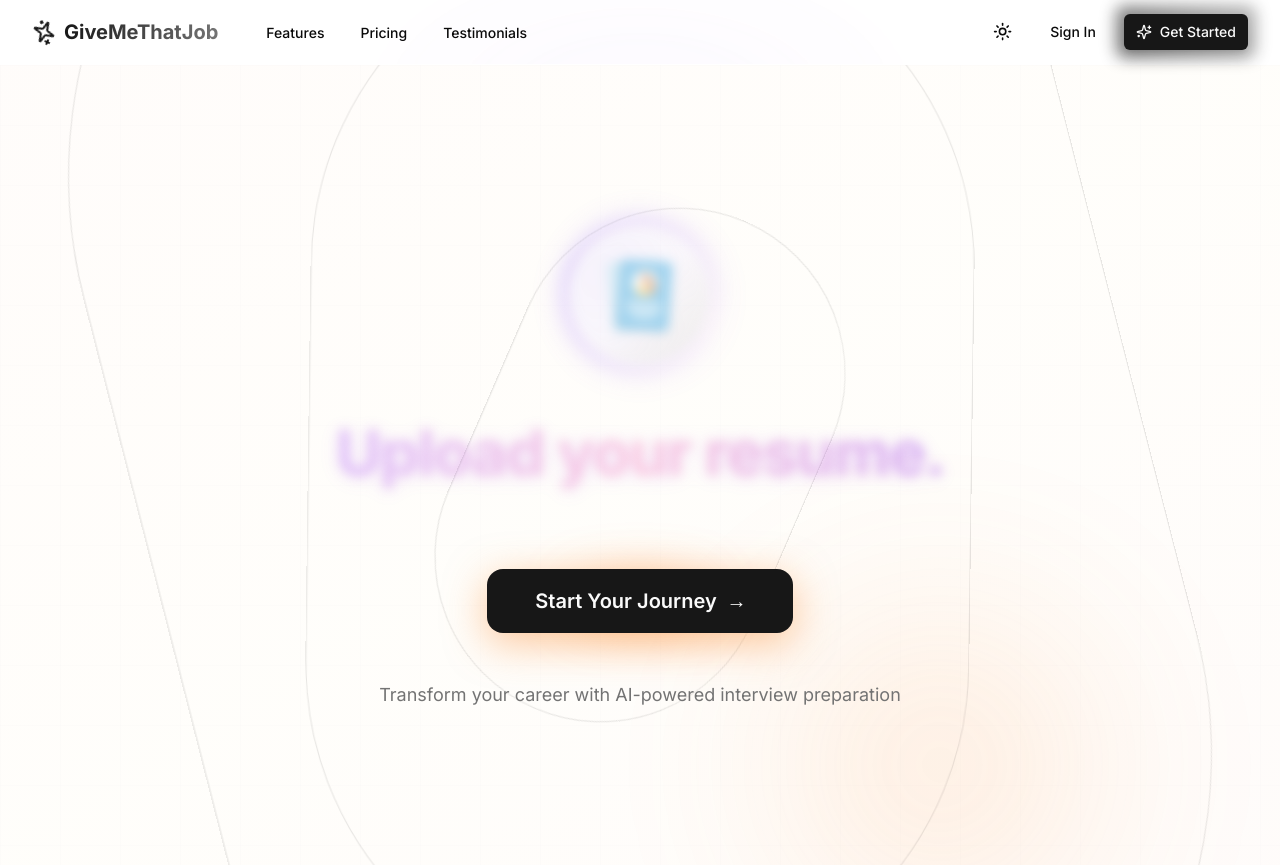
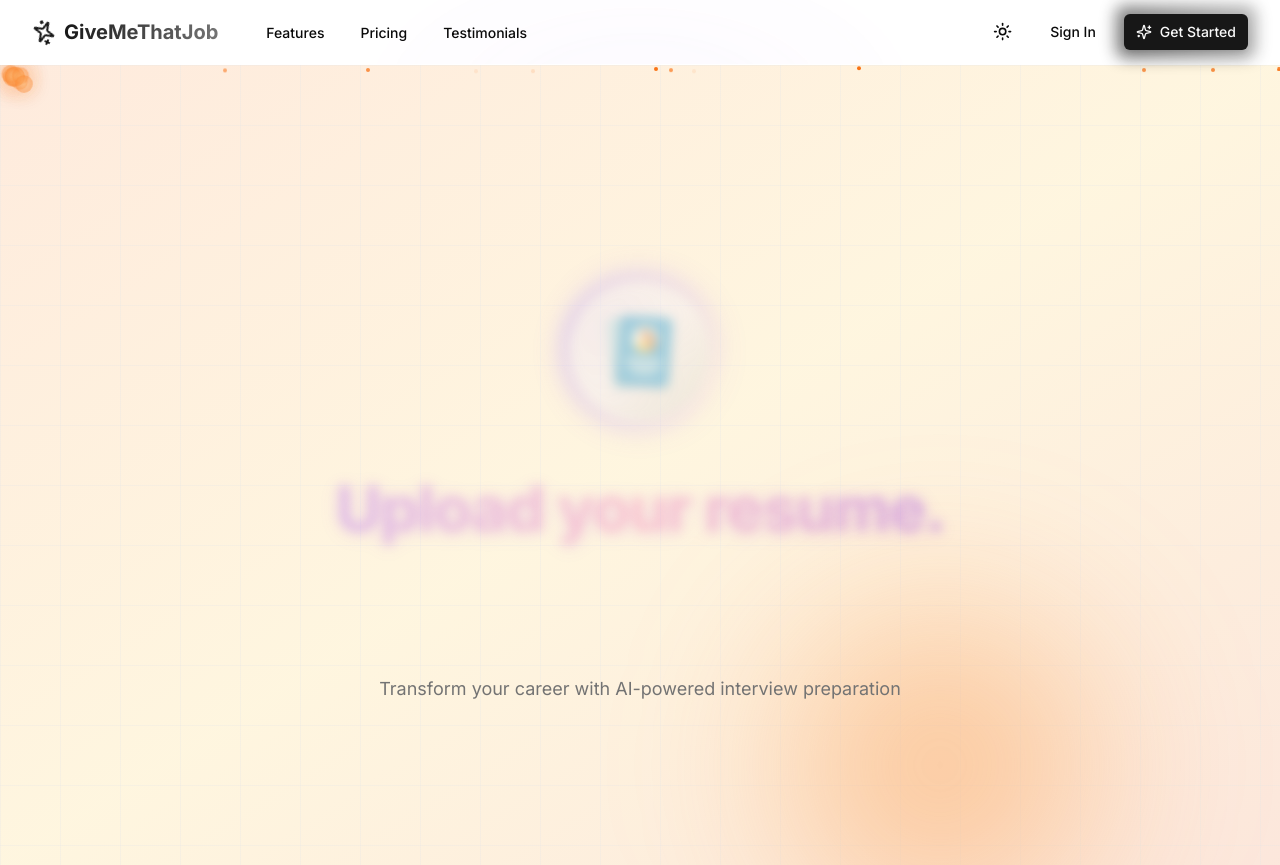
Before and after one commit to jolehuit/givemethatjob, a Next.js app: page / in a window 1280 px wide. Shown: the top 865 px of the page. Built offline with nearby package versions, Linux system fonts and the light colour scheme.

Commit message:
Updated hero.tsx

```diff
--- a/components/landing/hero.tsx
+++ b/components/landing/hero.tsx
@@ -1,9 +1,9 @@
 "use client";
 
 import { Button } from "@/components/ui/button";
-import { useState, useEffect, useRef } from "react";
 import Link from "next/link";
 import { motion, AnimatePresence, useMotionValue, useTransform } from "framer-motion";
+import { useEffect, useState, useRef } from "react";
 import Lottie from "lottie-react";
 import brainAnimation from "@/public/lottie-animations/brain.json";
 import sparklesAnimation from "@/public/lottie-animations/sparkles.json";
@@ -15,8 +15,8 @@ export function Hero() {
   const [isTyping, setIsTyping] = useState(false);
   const [typedText, setTypedText] = useState("");
   const [showParticles, setShowParticles] = useState(false);
+  const [isLargeScreen, setIsLargeScreen] = useState(false);
   const containerRef = useRef<HTMLDivElement>(null);
-  const [isLargeScreen, setIsLargeScreen] = useState(false);
 
   const mouseX = useMotionValue(0);
   const mouseY = useMotionValue(0);
@@ -31,7 +31,8 @@ export function Hero() {
       color: "from-blue-500 via-cyan-400 to-blue-600",
       glowColor: "rgba(59, 130, 246, 0.5)",
       lightColor: "rgb(147, 197, 253)",
-      particleColor: "#3B82F6"
+      particleColor: "#3B82F6",
+      isButton: false
     },
     {
       text: "Upload your resume.",
@@ -39,7 +40,8 @@ export function Hero() {
       color: "from-purple-500 via-pink-400 to-purple-600",
       glowColor: "rgba(168, 85, 247, 0.5)",
       lightColor: "rgb(196, 181, 253)",
-      particleColor: "#A855F7"
+      particleColor: "#A855F7",
+      isButton: false
     },
     {
       text: "Face our AI recruiter.",
@@ -47,7 +49,8 @@ export function Hero() {
       color: "from-orange-500 via-amber-400 to-orange-600",
       glowColor: "rgba(251, 146, 60, 0.5)",
       lightColor: "rgb(253, 186, 116)",
-      particleColor: "#F97316"
+      particleColor: "#F97316",
+      isButton: false
     },
     {
       text: "Get the call.",
@@ -55,14 +58,28 @@ export function Hero() {
       color: "from-emerald-500 via-teal-400 to-emerald-600",
       glowColor: "rgba(52, 211, 153, 0.5)",
       lightColor: "rgb(110, 231, 183)",
-      particleColor: "#10B981"
+      particleColor: "#10B981",
+      isButton: false
+    },
+    {
+      text: "Start Your Journey",
+      animation: sparklesAnimation,
+      color: "from-purple-600 via-pink-500 to-indigo-600",
+      glowColor: "rgba(168, 85, 247, 0.6)",
+      lightColor: "rgb(196, 181, 253)",
+      particleColor: "#A855F7",
+      isButton: true
     }
   ];
 
   useEffect(() => {
-    if (typeof window !== 'undefined') {
+    const checkScreenSize = () => {
       setIsLargeScreen(window.innerWidth > 768);
-    }
+    };
+
+    checkScreenSize();
+    window.addEventListener('resize', checkScreenSize);
+    return () => window.removeEventListener('resize', checkScreenSize);
   }, []);
 
   useEffect(() => {
@@ -80,7 +97,7 @@ export function Hero() {
       window.addEventListener("mousemove", handleMouseMove);
       return () => window.removeEventListener("mousemove", handleMouseMove);
     }
-  }, [mouseX, mouseY]);
+  }, [mouseX, mouseY, isLargeScreen]);
 
   useEffect(() => {
     const animateStep = async () => {
@@ -90,13 +107,19 @@ export function Hero() {
           setTypedText("");
           setIsTyping(true);
 
+          // Skip typing animation for button
+          if (steps[i].isButton) {
+            setTypedText(steps[i].text);
+            setIsTyping(false);
+            await new Promise(resolve => setTimeout(resolve, 4000)); // Show button longer
+          } else {
             for (let j = 0; j <= steps[i].text.length; j++) {
               setTypedText(steps[i].text.slice(0, j));
               await new Promise(resolve => setTimeout(resolve, 50));
             }
-
             setIsTyping(false);
             await new Promise(resolve => setTimeout(resolve, 2000));
+          }
         }
       }
     };
@@ -106,97 +129,143 @@ export function Hero() {
   }, []);
 
   return (
-    <div ref={containerRef} className="relative min-h-[100vh] flex items-center justify-center overflow-hidden bg-background">
+    <div ref={containerRef} className="relative min-h-screen flex items-center justify-center overflow-hidden bg-background">
       {/* Background Effects */}
       <div className="absolute inset-0">
         {/* Gradient overlay */}
         <motion.div
-          className={`absolute inset-0 bg-gradient-to-br ${steps[currentStep].color}`}
+          className={`absolute inset-0 bg-gradient-to-br ${steps[currentStep].color} opacity-10`}
           animate={{
-            opacity: [0.02, 0.05, 0.02],
+            opacity: [0.05, 0.15, 0.05],
           }}
           transition={{
-            duration: 6,
+            duration: 4,
             repeat: Infinity,
             ease: "easeInOut"
           }}
         />
 
         {/* Grid pattern */}
-        <div className="absolute inset-0">
+        <div className="absolute inset-0 bg-[linear-gradient(to_right,hsl(var(--border)/0.3)_1px,transparent_1px),linear-gradient(to_bottom,hsl(var(--border)/0.3)_1px,transparent_1px)] bg-[size:60px_60px]" />
+
+        {/* Spotlight */}
         <motion.div
-            className="absolute inset-0 bg-[linear-gradient(to_right,hsl(var(--border)/0.2)_1px,transparent_1px),linear-gradient(to_bottom,hsl(var(--border)/0.2)_1px,transparent_1px)] bg-[size:60px_60px]"
+          className="absolute top-1/2 left-1/2 -translate-x-1/2 -translate-y-1/2 w-[600px] h-[600px] max-w-[90vw] max-h-[90vh]"
+          style={{
+            background: `radial-gradient(circle, ${steps[currentStep].glowColor} 0%, transparent 50%)`,
+            filter: "blur(60px)",
+          }}
           animate={{
-              opacity: [0.3, 0.4, 0.3]
+            scale: [1, 1.1, 1],
           }}
           transition={{
-              duration: 8,
+            duration: 4,
             repeat: Infinity,
             ease: "easeInOut"
           }}
         />
       </div>
 
-        {/* Spotlight */}
+      {/* Particle System */}
+      {showParticles && (
+        <div className="absolute inset-0 overflow-hidden pointer-events-none">
+          {/* Floating orbs */}
+          {Array.from({ length: 6 }).map((_, i) => (
             <motion.div
-          className="absolute top-1/2 left-1/2 -translate-x-1/2 -translate-y-1/2 w-[600px] h-[600px] max-w-[90vw] max-h-[90vh]"
+              key={`orb-${i}`}
+              className="absolute w-3 h-3 sm:w-4 sm:h-4 rounded-full"
               style={{
-            background: `radial-gradient(circle, ${steps[currentStep].glowColor} 0%, transparent 50%)`,
-            filter: "blur(80px)",
+                background: `radial-gradient(circle, ${steps[currentStep].lightColor}, ${steps[currentStep].particleColor})`,
+                boxShadow: `0 0 20px ${steps[currentStep].glowColor}`,
+              }}
+              initial={{
+                x: `${Math.random() * 100}%`,
+                y: `${Math.random() * 100}%`,
               }}
               animate={{
-            scale: [1, 1.2, 1],
-            opacity: [0.3, 0.5, 0.3],
+                x: [`${Math.random() * 100}%`, `${Math.random() * 100}%`, `${Math.random() * 100}%`],
+                y: [`${Math.random() * 100}%`, `${Math.random() * 100}%`, `${Math.random() * 100}%`],
+                scale: [1, 1.5, 1],
+                opacity: [0.4, 0.8, 0.4],
               }}
               transition={{
-            duration: 8,
+                duration: Math.random() * 10 + 10,
                 repeat: Infinity,
-            ease: "easeInOut"
+                ease: "easeInOut",
+                delay: Math.random() * 5,
               }}
             />
+          ))}
 
-        {/* Animated gradient rings */}
-        <div className="absolute inset-0 overflow-hidden">
-          {Array.from({ length: 3 }).map((_, i) => (
+          {/* Rising particles */}
+          {Array.from({ length: 20 }).map((_, i) => (
             <motion.div
-              key={`ring-${i}`}
-              className="absolute top-1/2 left-1/2 rounded-full border border-primary/10"
+              key={`particle-${i}`}
+              className="absolute w-1 h-1 rounded-full"
               style={{
-                width: `${(i + 1) * 40}%`,
-                height: `${(i + 1) * 40}%`,
-                x: "-50%",
-                y: "-50%",
+                background: steps[currentStep].particleColor,
+                left: `${Math.random() * 100}%`,
+              }}
+              initial={{
+                y: "110%",
+                opacity: 0,
               }}
               animate={{
-                rotate: [0, 360],
-                scale: [1, 1.1, 1],
+                y: "-10%",
+                opacity: [0, 1, 1, 0],
               }}
               transition={{
-                duration: 20 + i * 5,
+                duration: Math.random() * 10 + 10,
                 repeat: Infinity,
-                ease: "linear",
-                scale: {
-                  duration: 8,
-                  repeat: Infinity,
-                  ease: "easeInOut",
-                }
+                delay: Math.random() * 10,
+                ease: "easeOut"
+              }}
+            />
+          ))}
+
+          {/* Button celebration particles */}
+          {steps[currentStep].isButton && Array.from({ length: 30 }).map((_, i) => (
+            <motion.div
+              key={`celebration-${i}`}
+              className="absolute w-2 h-2 rounded-full"
+              style={{
+                background: `radial-gradient(circle, ${steps[currentStep].lightColor}, ${steps[currentStep].particleColor})`,
+                boxShadow: `0 0 10px ${steps[currentStep].glowColor}`,
+                left: "50%",
+                top: "50%",
+              }}
+              initial={{
+                x: 0,
+                y: 0,
+                scale: 0,
+              }}
+              animate={{
+                x: (Math.random() - 0.5) * 400,
+                y: (Math.random() - 0.5) * 400,
+                scale: [0, 1.5, 0],
+                opacity: [0, 1, 0],
+              }}
+              transition={{
+                duration: 2,
+                ease: "easeOut",
+                delay: Math.random() * 0.5,
               }}
             />
           ))}
         </div>
-      </div>
+      )}
 
       <div className="container relative z-10 px-4 mx-auto py-12 sm:py-16">
         <motion.div
           className="text-center space-y-8 sm:space-y-12"
           style={{
-            rotateX: isLargeScreen ? rotateX : 0,
-            rotateY: isLargeScreen ? rotateY : 0,
+            rotateX: window.innerWidth > 768 ? rotateX : 0,
+            rotateY: window.innerWidth > 768 ? rotateY : 0,
             transformPerspective: 1000,
           }}
         >
           {/* Main Animation Section */}
-          <div className="relative h-[250px] sm:h-[300px] flex items-center justify-center">
+          <div className="relative h-[350px] sm:h-[400px] flex items-center justify-center">
             <AnimatePresence mode="wait">
               <motion.div
                 key={currentStep}
@@ -298,6 +367,161 @@ export function Hero() {
 
                 {/* Typography */}
                 <div className="relative px-4">
+                  {steps[currentStep].isButton ? (
+                    <motion.div
+                      initial={{ scale: 0, rotate: -180 }}
+                      animate={{ scale: 1, rotate: 0 }}
+                      exit={{ scale: 0, rotate: 180 }}
+                      transition={{
+                        type: "spring",
+                        stiffness: 260,
+                        damping: 20,
+                        duration: 0.8
+                      }}
+                    >
+                      <Link href="/register">
+                        <motion.div
+                          whileHover={{ scale: 1.05 }}
+                          whileTap={{ scale: 0.95 }}
+                          className="relative inline-block"
+                        >
+                          {/* Epic button glow */}
+                          <motion.div
+                            className="absolute -inset-6 rounded-full"
+                            style={{
+                              background: `radial-gradient(circle, ${steps[currentStep].glowColor} 0%, transparent 50%)`,
+                              filter: "blur(30px)",
+                            }}
+                            animate={{
+                              scale: [1, 1.3, 1],
+                              opacity: [0.6, 1, 0.6],
+                            }}
+                            transition={{
+                              duration: 2,
+                              repeat: Infinity,
+                              ease: "easeInOut"
+                            }}
+                          />
+
+                          {/* Secondary glow layer */}
+                          <motion.div
+                            className="absolute -inset-8 rounded-full"
+                            style={{
+                              background: `conic-gradient(from 0deg, transparent, ${steps[currentStep].lightColor}, transparent)`,
+                              filter: "blur(20px)",
+                            }}
+                            animate={{
+                              rotate: [0, 360],
+                            }}
+                            transition={{
+                              duration: 3,
+                              repeat: Infinity,
+                              ease: "linear"
+                            }}
+                          />
+
+                          <Button
+                            size="lg"
+                            className="relative px-6 sm:px-12 lg:px-16 py-5 sm:py-8 lg:py-10 text-lg sm:text-2xl lg:text-3xl font-black rounded-full bg-gradient-to-r from-purple-600 via-pink-500 to-indigo-600 text-white shadow-2xl transition-all duration-300 border-0 uppercase tracking-wider"
+                            style={{
+                              boxShadow: `0 25px 80px ${steps[currentStep].glowColor}, inset 0 0 80px rgba(255,255,255,0.2)`,
+                              textShadow: "0 0 40px rgba(255,255,255,0.8)",
+                            }}
+                          >
+                            {/* Multiple shimmer layers */}
+                            <motion.div
+                              className="absolute inset-0 rounded-full bg-gradient-to-r from-transparent via-white/40 to-transparent skew-x-12"
+                              animate={{
+                                x: ["-200%", "200%"],
+                              }}
+                              transition={{
+                                duration: 1.5,
+                                repeat: Infinity,
+                                ease: "easeInOut",
+                              }}
+                            />
+
+                            <motion.div
+                              className="absolute inset-0 rounded-full bg-gradient-to-r from-transparent via-white/20 to-transparent -skew-x-12"
+                              animate={{
+                                x: ["200%", "-200%"],
+                              }}
+                              transition={{
+                                duration: 2,
+                                repeat: Infinity,
+                                ease: "easeInOut",
+                                delay: 0.5,
+                              }}
+                            />
+
+                            {/* Pulse rings */}
+                            {[...Array(5)].map((_, i) => (
+                              <motion.div
+                                key={i}
+                                className="absolute inset-0 rounded-full border-2"
+                                style={{
+                                  borderColor: steps[currentStep].lightColor,
+                                }}
+                                animate={{
+                                  scale: [1, 1.5 + i * 0.1, 1],
+                                  opacity: [0.5, 0, 0.5],
+                                }}
+                                transition={{
+                                  duration: 3,
+                                  repeat: Infinity,
+                                  ease: "easeOut",
+                                  delay: i * 0.3,
+                                }}
+                              />
+                            ))}
+
+                            {/* Inner glow */}
+                            <motion.div
+                              className="absolute inset-2 rounded-full bg-white/20"
+                              animate={{
+                                opacity: [0.2, 0.4, 0.2],
+                              }}
+                              transition={{
+                                duration: 2,
+                                repeat: Infinity,
+                                ease: "easeInOut"
+                              }}
+                            />
+
+                            <span className="relative z-10 flex items-center gap-4">
+                              <motion.span
+                                animate={{
+                                  scale: [1, 1.1, 1],
+                                }}
+                                transition={{
+                                  duration: 2,
+                                  repeat: Infinity,
+                                  ease: "easeInOut"
+                                }}
+                              >
+                                {typedText}
+                              </motion.span>
+                              <motion.span
+                                animate={{
+                                  x: [0, 10, 0],
+                                  scale: [1, 1.3, 1],
+                                  rotate: [0, 360, 0],
+                                }}
+                                transition={{
+                                  duration: 2,
+                                  repeat: Infinity,
+                                  ease: "easeInOut"
+                                }}
+                                className="text-lg sm:text-2xl lg:text-3xl"
+                              >
+                                ✨
+                              </motion.span>
+                            </span>
+                          </Button>
+                        </motion.div>
+                      </Link>
+                    </motion.div>
+                  ) : (
                     <h1 className="text-4xl sm:text-5xl lg:text-7xl font-bold tracking-tight">
                       <motion.span
                         className={`bg-gradient-to-r ${steps[currentStep].color} bg-clip-text text-transparent`}
@@ -325,80 +549,28 @@ export function Hero() {
                         />
                       )}
                     </h1>
+                  )}
                 </div>
               </motion.div>
             </AnimatePresence>
           </div>
 
-          {/* CTA Button */}
+          {/* Subtitle - only show when not showing button */}
+          <AnimatePresence>
+            {!steps[currentStep].isButton && (
               <motion.div
-            initial={{ opacity: 0, y: 40 }}
+                initial={{ opacity: 0, y: 20 }}
                 animate={{ opacity: 1, y: 0 }}
-            transition={{ delay: 1, duration: 0.8 }}
-            className="relative"
-          >
-            <Link href="/register">
-              <motion.div
-                whileHover={{ scale: 1.05 }}
-                whileTap={{ scale: 0.98 }}
-                className="relative inline-block"
-              >
-                {/* Button glow */}
-                <motion.div
-                  className="absolute -inset-2 rounded-2xl opacity-60"
-                  style={{
-                    background: `radial-gradient(circle, ${steps[currentStep].glowColor} 0%, transparent 60%)`,
-                    filter: "blur(20px)",
-                  }}
-                  animate={{
-                    scale: [1, 1.1, 1],
-                  }}
-                  transition={{
-                    duration: 2,
-                    repeat: Infinity,
-                    ease: "easeInOut"
-                  }}
-                />
-
-                <Button
-                  size="lg"
-                  className="relative px-8 sm:px-12 py-6 sm:py-8 text-lg sm:text-xl font-semibold rounded-2xl bg-primary text-primary-foreground shadow-lg transition-all duration-300 border-0"
-                  style={{
-                    boxShadow: `0 10px 40px ${steps[currentStep].glowColor}`,
-                  }}
-                >
-                  <span className="relative z-10 flex items-center gap-2">
-                    Start Your Journey
-                    <motion.span
-                      animate={{
-                        x: [0, 5, 0],
-                      }}
-                      transition={{
-                        duration: 1.5,
-                        repeat: Infinity,
-                        ease: "easeInOut"
-                      }}
-                      className="text-xl"
-                    >
-                      →
-                    </motion.span>
-                  </span>
-                </Button>
-              </motion.div>
-            </Link>
-          </motion.div>
-
-          {/* Subtitle */}
-          <motion.div
-            initial={{ opacity: 0 }}
-            animate={{ opacity: 1 }}
-            transition={{ delay: 1.5, duration: 0.8 }}
+                exit={{ opacity: 0, y: -20 }}
+                transition={{ duration: 0.5 }}
                 className="relative px-4"
               >
                 <p className="text-base sm:text-lg text-muted-foreground max-w-2xl mx-auto leading-relaxed">
                   Transform your career with AI-powered interview preparation
                 </p>
               </motion.div>
+            )}
+          </AnimatePresence>
         </motion.div>
       </div>
     </div>
```
Lines whose indentation alone changed are shown as unchanged.
